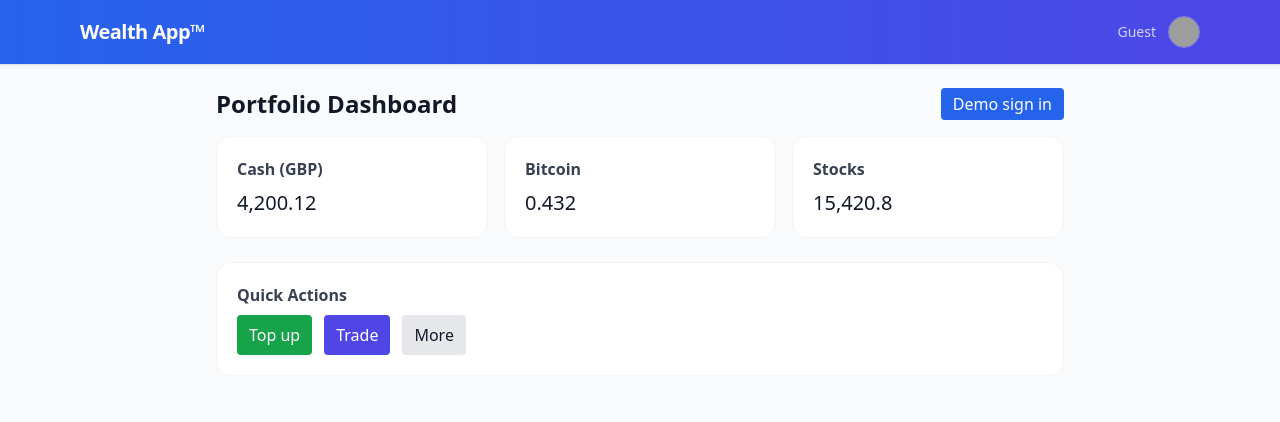
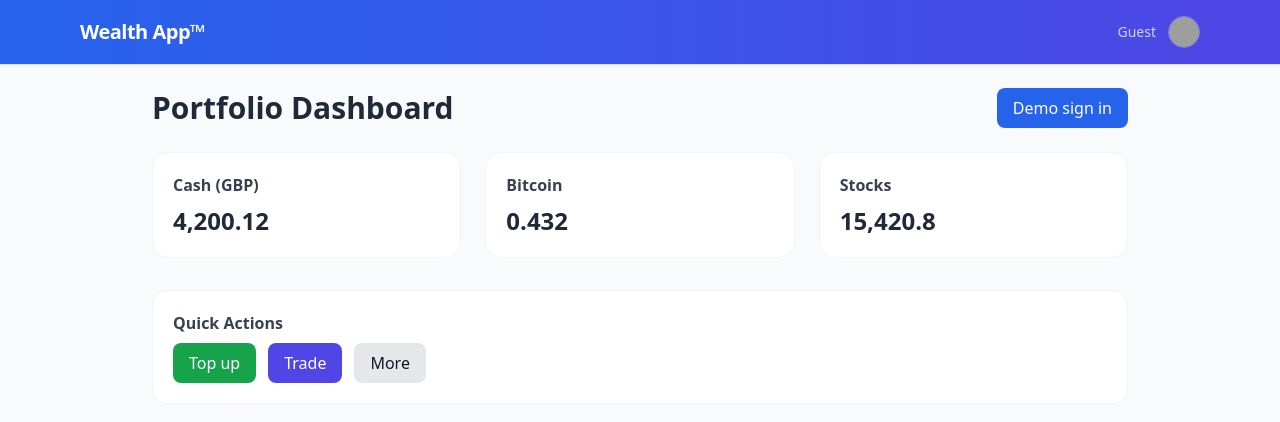
Before and after one commit to unix-jim2k/WEALTH-APP2, a Next.js app: page / in a window 1280 px wide. Shown: the top 422 px of the page. Built offline with nearby package versions, Linux system fonts and the light colour scheme; no server answers; grey boxes are pictures that could not be loaded.

Commit message:
Update index.jsx

```diff
--- a/pages/index.jsx
+++ b/pages/index.jsx
@@ -7,54 +7,65 @@ export default function Home() {
   const [user, setUser] = useState(null)
   const [portfolio, setPortfolio] = useState([])
 
+  // Listen to auth changes & load dummy portfolio
   useEffect(() => {
-    const s = supabase.auth.onAuthStateChange((_event, session) => {
+    const { data: listener } = supabase.auth.onAuthStateChange((_event, session) => {
       setUser(session?.user ?? null)
     })
-    // fetch dummy portfolio
+
+    // Dummy portfolio
     setPortfolio([
       { id: 1, label: 'Cash (GBP)', balance: 4200.12 },
       { id: 2, label: 'Bitcoin', balance: 0.4321 },
       { id: 3, label: 'Stocks', balance: 15420.8 }
     ])
-    return () => s.data?.unsubscribe?.()
+
+    return () => listener?.unsubscribe()
   }, [])
 
-  const signInAnonymously = async () => {
-    // demo: sign in with a random magic link email or anon sign-in depends on Supabase config.
-    // For MVP we just set a dummy user locally to avoid surprising auth setup:
+  // Demo sign-in
+  const signInAnonymously = () => {
     setUser({ email: 'demo@market-moves.app' })
   }
 
   return (
     <div className="min-h-screen bg-gray-50">
       <Header user={user} />
-      <main className="p-6 max-w-4xl mx-auto">
-        <div className="mb-4 flex justify-between items-center">
-          <h1 className="text-2xl font-semibold">Portfolio Dashboard</h1>
+
+      <main className="p-6 max-w-5xl mx-auto">
+        {/* Header Section */}
+        <div className="mb-6 flex justify-between items-center">
+          <h1 className="text-3xl font-bold text-gray-800">Portfolio Dashboard</h1>
           {!user ? (
-            <button onClick={signInAnonymously} className="px-3 py-1 rounded bg-blue-600 text-white">Demo sign in</button>
+            <button
+              onClick={signInAnonymously}
+              className="px-4 py-2 rounded-lg bg-blue-600 text-white hover:bg-blue-700 transition"
+            >
+              Demo sign in
+            </button>
           ) : (
-            <div className="text-sm text-gray-600">Signed in</div>
+            <div className="text-sm text-gray-600">Signed in as {user.email}</div>
           )}
         </div>
 
-        <div className="grid grid-cols-1 md:grid-cols-3 gap-4">
+        {/* Portfolio Grid */}
+        <div className="grid grid-cols-1 sm:grid-cols-2 md:grid-cols-3 gap-6">
           {portfolio.map(item => (
             <DashboardCard key={item.id} title={item.label}>
-              <div className="text-xl font-medium">
+              <div className="text-2xl font-semibold text-gray-800">
                 {typeof item.balance === 'number' ? item.balance.toLocaleString() : item.balance}
               </div>
             </DashboardCard>
           ))}
         </div>
 
-        <section className="mt-6">
+        {/* Quick Actions */}
+        <section className="mt-8">
           <DashboardCard title="Quick Actions">
-            <div className="flex gap-3">
-              <button className="px-3 py-2 rounded bg-green-600 text-white">Top up</button>
-              <button className="px-3 py-2 rounded bg-indigo-600 text-white">Trade</button>
-              <button className="px-3 py-2 rounded bg-gray-200">More</button>
+            <div className="flex flex-wrap gap-3">
+              <button className="px-4 py-2 rounded-lg bg-green-600 text-white hover:bg-green-700 transition">Top up</button>
+              <button className="px-4 py-2 rounded-lg bg-indigo-600 text-white hover:bg-indigo-700 transition">Trade</button>
+              <button className="px-4 py-2 rounded-lg bg-gray-200 hover:bg-gray-300 transition">More</button>
             </div>
           </DashboardCard>
         </section>
```
